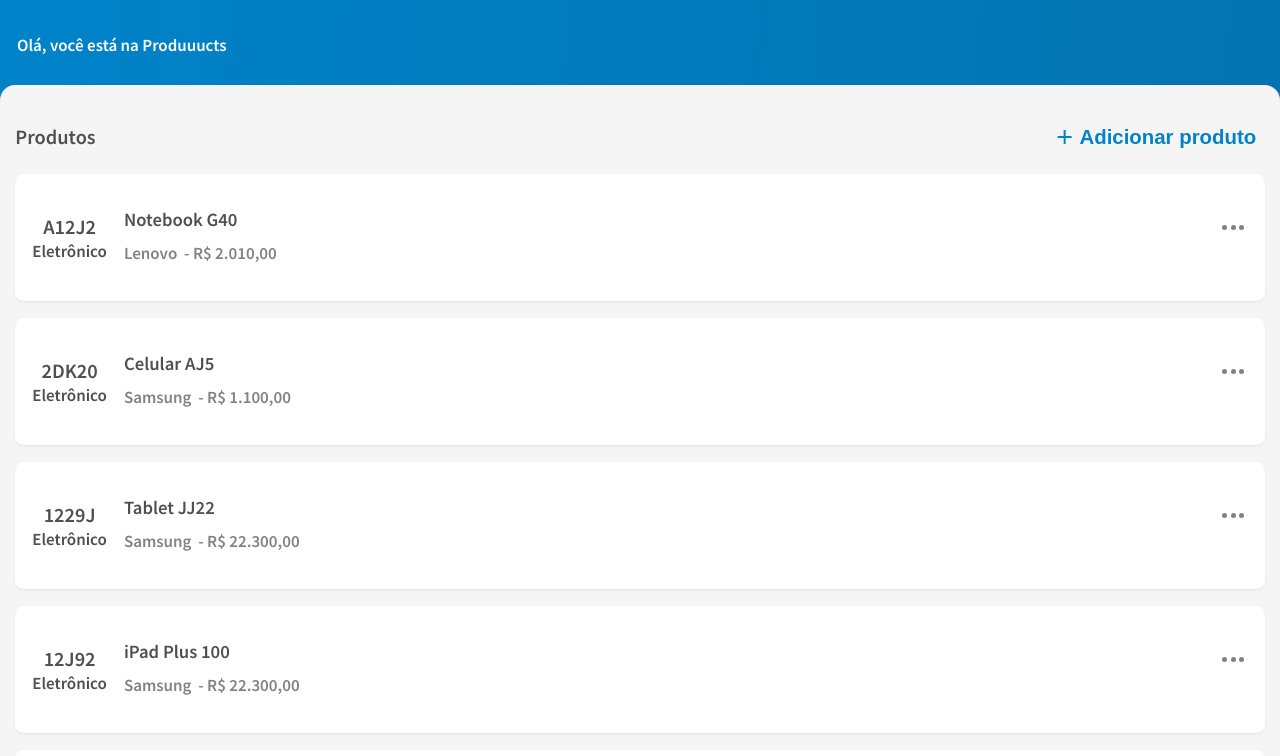
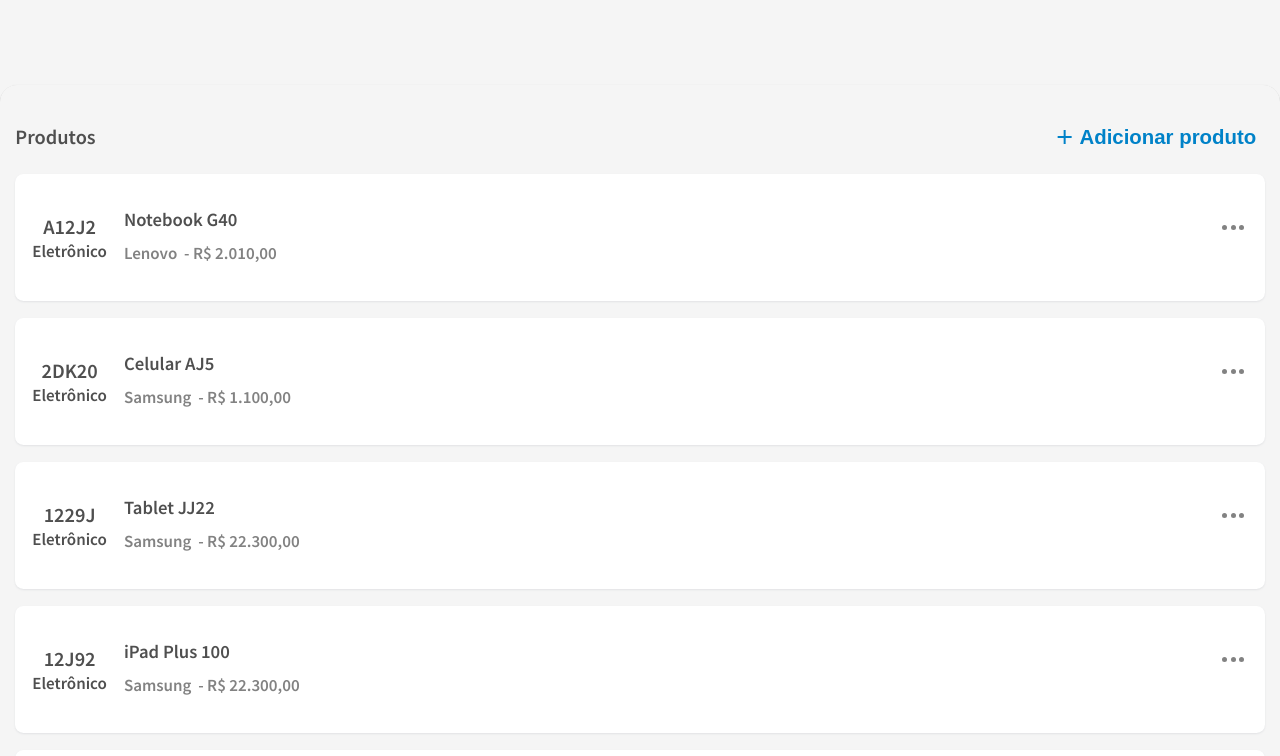
Before and after one commit to temppone/produuucts, a React (Create React App) app: page / in a window 1280 px wide. Shown: the top 756 px of the page. Built offline with nearby package versions, Linux system fonts and the light colour scheme.

Commit message:
fix: background-color

```diff
--- a/src/styles/global.ts
+++ b/src/styles/global.ts
@@ -59,6 +59,7 @@ export const GlobalStyle = createGlobalStyle`
     }
     .AppBody{
       flex: 1;
+      background: ${defaultTheme.palette.primaryGrey};
     }
   }
 `;
```
